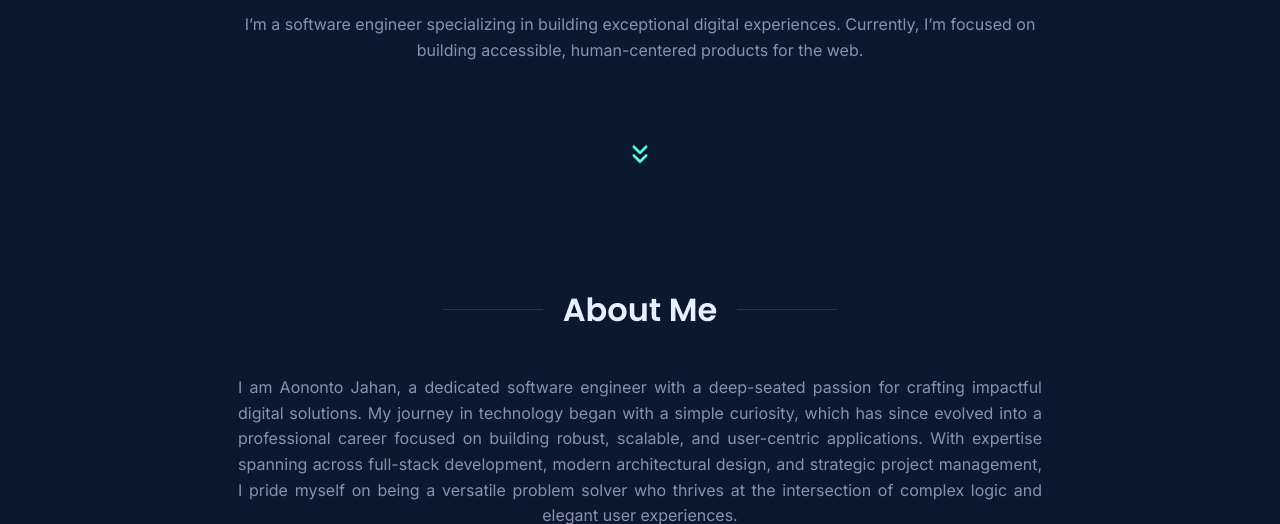
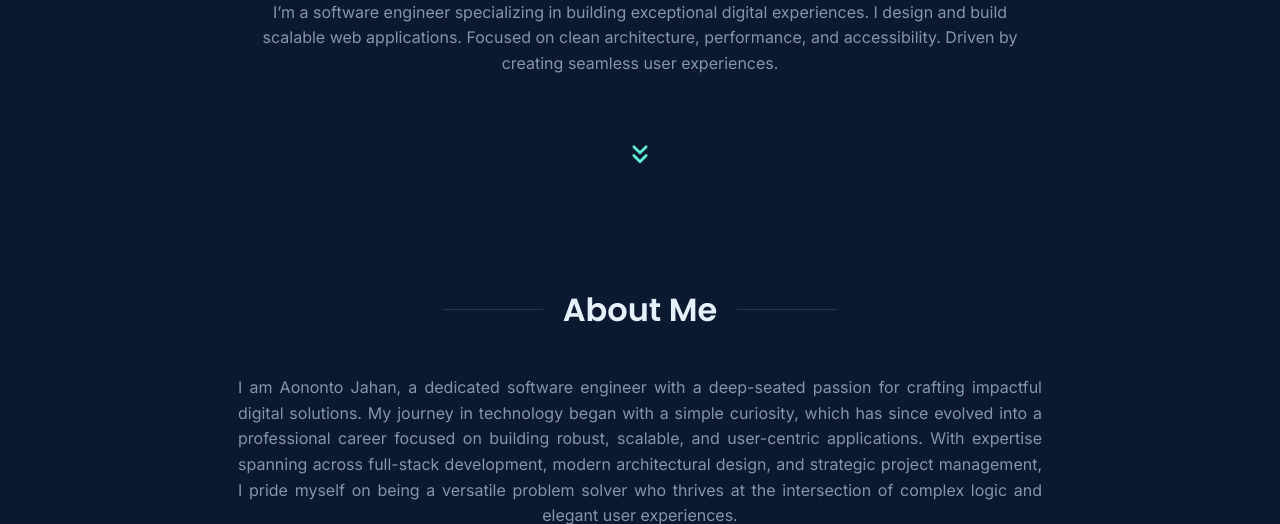
Before and after one commit to shakibalarman/My-Portfolio, a plain HTML site: page Frontend/index.html in a window 1280 px wide. Shown: the part 576-1100 px from the top of the page. Drawn offline with Linux system fonts and the light colour scheme.

Commit message:
feat: initialize landing page structure with navigation, hero, about, and experience sections

```diff
--- a/Frontend/index.html
+++ b/Frontend/index.html
@@ -48,7 +48,9 @@
         <h1 class="hero-title">Hi I am Aononto Jahan</h1>
         <p class="hero-desc">
             I’m a software engineer specializing in building exceptional digital experiences.
-            Currently, I’m focused on building accessible, human-centered products for the web.
+            I design and build scalable web applications.
+            Focused on clean architecture, performance, and accessibility.
+            Driven by creating seamless user experiences.
         </p>
         <div class="scroll-indicator">
             <svg width="30" height="30" viewBox="0 0 24 24" fill="none" stroke="#64ffda" stroke-width="2"
```
